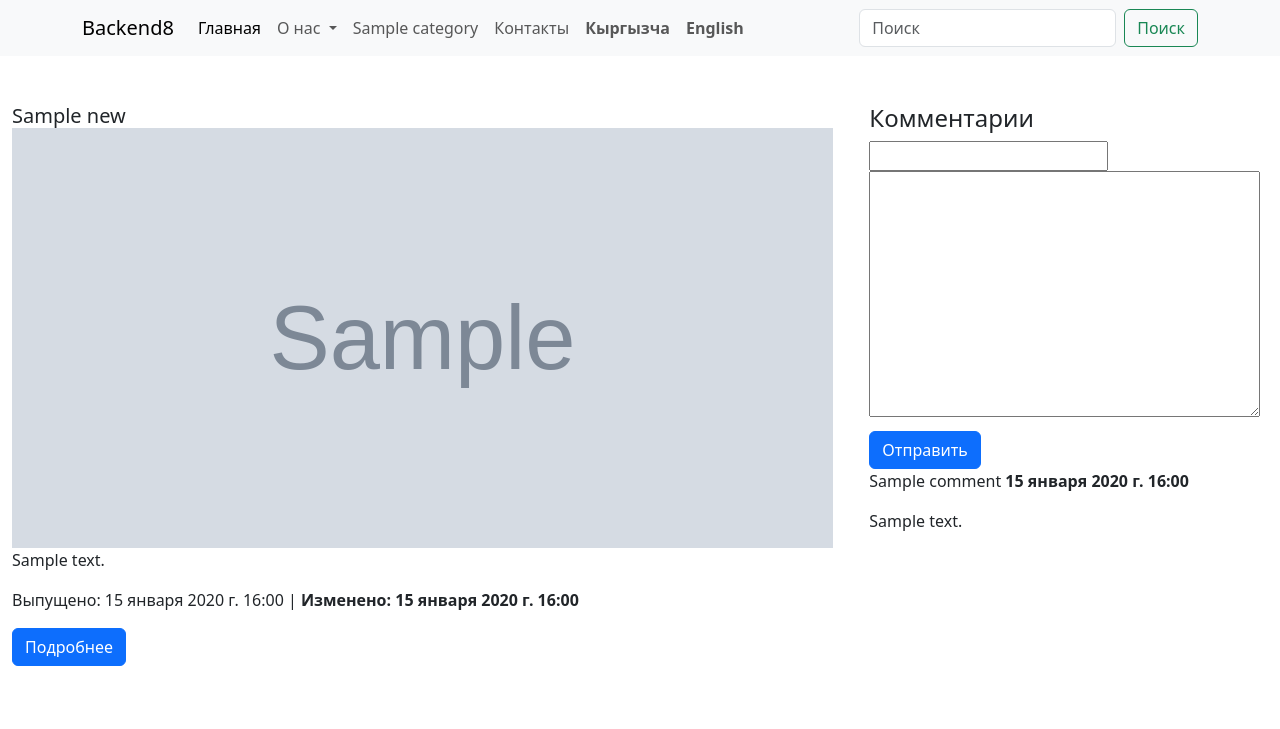
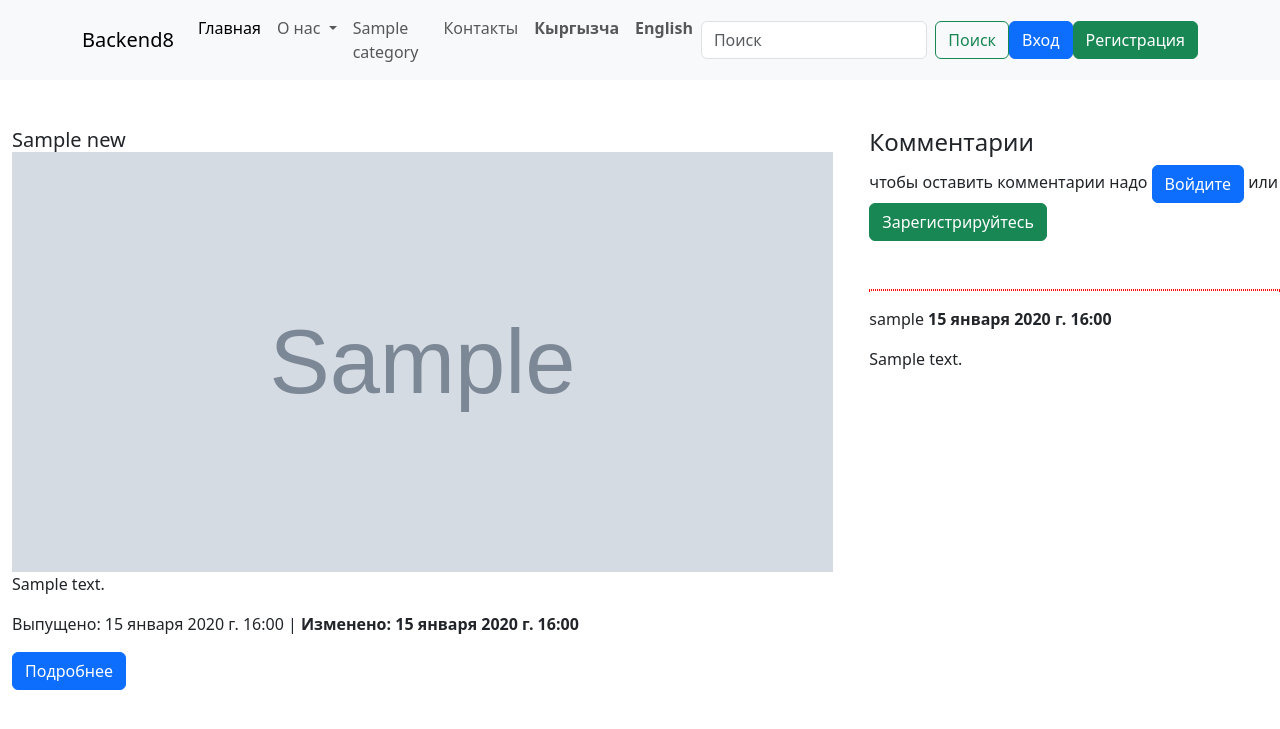
Before and after one commit to edzen12/B8DjangoFirst, a Django app: a page that uses templates/header.html in a window 1280 px wide. Shown: the top 729 px of the page. Run offline with Django 4.2, Linux system fonts and the light colour scheme; tables that the repository leaves empty hold one stand-in row (values such as "Sample post"); grey boxes marked "Sample" are stand-in pictures; some libraries are stand-ins or nearby versions.

Commit message:
add user

```diff
--- a/news/admin.py
+++ b/news/admin.py
@@ -14,6 +14,6 @@ class CategoryAdmin(admin.ModelAdmin):
 
 @admin.register(Comment)
 class CommentAdmin(admin.ModelAdmin):
-    list_display = ['name', 'news', 'is_published', 'created_at']
+    list_display = ['news', 'is_published', 'created_at']
     list_filter = ('is_published',)
     list_editable = ('is_published',)
--- a/news/forms.py
+++ b/news/forms.py
@@ -5,4 +5,4 @@ from news.models import Comment
 class CommentForm(forms.ModelForm):
     class Meta:
         model = Comment
-        fields = ['name', 'text']
+        fields = ['text']
--- a/news/models.py
+++ b/news/models.py
@@ -1,5 +1,6 @@
 from django.db import models
 from django_ckeditor_5.fields import CKEditor5Field
+from django.contrib.auth.models import User
 
 
 class Category(models.Model):
@@ -43,10 +44,10 @@ class Comment(models.Model):
         News, on_delete=models.CASCADE,
         related_name='comments'
     )
-    name = models.CharField(max_length=50, verbose_name="Имя")
+    user = models.ForeignKey(User, on_delete=models.CASCADE, null=True)
     text = models.TextField(verbose_name="Комментарии")
     created_at = models.DateTimeField(auto_now_add=True)
-    is_published = models.BooleanField(default=False)
+    is_published = models.BooleanField(default=True)
 
     def __str__(self):
-        return f"{self.name} {self.text}"
+        return f"{self.user.username} {self.text}"
--- a/news/urls.py
+++ b/news/urls.py
@@ -1,9 +1,13 @@
 from django.urls import path
-from news.views import news, single_news, category_detail, search
+from news.views import news, single_news, category_detail, search, register
+from django.contrib.auth import views as auth_views
 
 urlpatterns = [
     path('', news, name='news'),
     path('single_news/<slug:slug>/', single_news, name='single_news'),
     path('category/<slug:slug>/', category_detail, name='category_detail'),
     path('search', search, name='search'),
+    path('login/', auth_views.LoginView.as_view(template_name='pages/login.html'), name='login'),
+    path('logout/', auth_views.LogoutView.as_view(), name='logout'),
+    path('register/', register, name='register'),
 ]
--- a/news/views.py
+++ b/news/views.py
@@ -1,9 +1,25 @@
-from django.shortcuts import render, get_object_or_404
+from django.shortcuts import render, get_object_or_404, redirect
+from django.contrib.auth.forms import UserCreationForm
+from django.contrib.auth import login
 from django.core.paginator import Paginator
 from news.models import News, Category
 from django.db.models import Q
 from news.forms import CommentForm
-from django.shortcuts import redirect
+
+
+def register(request):
+    if request.method == 'POST':
+        form = UserCreationForm(request.POST)
+        if form.is_valid():
+            user = form.save()
+            login(request, user)
+            return redirect('/')
+    else:
+        form = UserCreationForm()
+    context = {
+        'form':form,
+    }
+    return render(request, 'pages/register.html', context)
 
 
 def search(request):
@@ -43,12 +59,15 @@ def single_news(request, slug):
     comments = news.comments.filter(is_published=True).order_by('-created_at')
 
     if request.method == 'POST':
+        if not request.user.is_authenticated:
+            return redirect('login')
         form = CommentForm(request.POST)
         if form.is_valid():
             comment = form.save(commit=False)
             comment.news = news
+            comment.user = request.user
             comment.save()
-            return redirect('pages/single_news', slug=slug)
+            return redirect(request.path)
     else:
         form=CommentForm()
 
@@ -60,7 +79,6 @@ def single_news(request, slug):
     }
     return render(request, 'pages/single-news.html', context)
 
-
 def category_detail(request, slug):
     category = get_object_or_404(Category, slug=slug)
     category_all = Category.objects.filter(news__isnull=False).distinct()
--- a/templates/header.html
+++ b/templates/header.html
@@ -39,6 +39,14 @@
             <input class="form-control me-2" type="search" name='q' placeholder="Поиск" aria-label="Поиск">
             <button class="btn btn-outline-success" type="submit">Поиск</button>
         </form>
+
+        {% if user.is_authenticated %}
+        <a class="btn btn-outline-primary" href="#">{{user.username}}</a>
+        <a class="btn btn-danger" href="{% url "logout" %}">Выйти</a>
+        {% else %}
+        <a class="btn btn-primary" href="{% url "login" %}">Вход</a>
+        <a class="btn btn-success" href="{% url "register" %}">Регистрация</a>
+        {% endif %}
         </div>
     </div>
 </nav>
--- a/templates/pages/single-news.html
+++ b/templates/pages/single-news.html
@@ -19,21 +19,28 @@
     <!-- col -->
     <div class="col-lg-4">
         <h4>Комментарии</h4>
+        {% if user.is_authenticated %}
         <form method="POST">
             {% csrf_token %}
-            {{form.name}}
             {{form.text}}
-            <!-- <input class="form-control mt-2" type="text" name="" id="" placeholder="Имя фамилие">
-            <textarea class="form-control mt-2" name="" id="" placeholder="Комментарии"></textarea> -->
             <button class="btn btn-primary mt-2" type="submit">Отправить</button>
         </form>
+        {% else %}
+        <p>чтобы оставить комментарии надо
+            <a class="btn btn-primary" href="{% url 'login' %}">Войдите</a> или
+            <a class="btn btn-success" href="{% url 'register' %}">Зарегистрируйтесь</a>
+        </p>
+        {% endif %}
         <!-- com -->
-        <div class="comments">
+
+        <div class="comments mt-5">
             {% for comment in comments %}
+            <p style="border: 1px dotted red;">
                 <p>
-                    {{comment.name}} <b>{{comment.created_at}}</b>
+                    {{comment.user.username}} <b>{{comment.created_at}}</b>
                 </p>
                 <p>{{comment.text}}</p>
+            </p>
             {% endfor %}
         </div>
         <!-- com -->
```
Also changed, not shown: contact/migrations/0002_alter_contact_social_whatsapp.py (added), news/migrations/0007_remove_comment_name_comment_user.py (added), templates/pages/login.html (added), templates/pages/profile.html (added), templates/pages/register.html (added).
